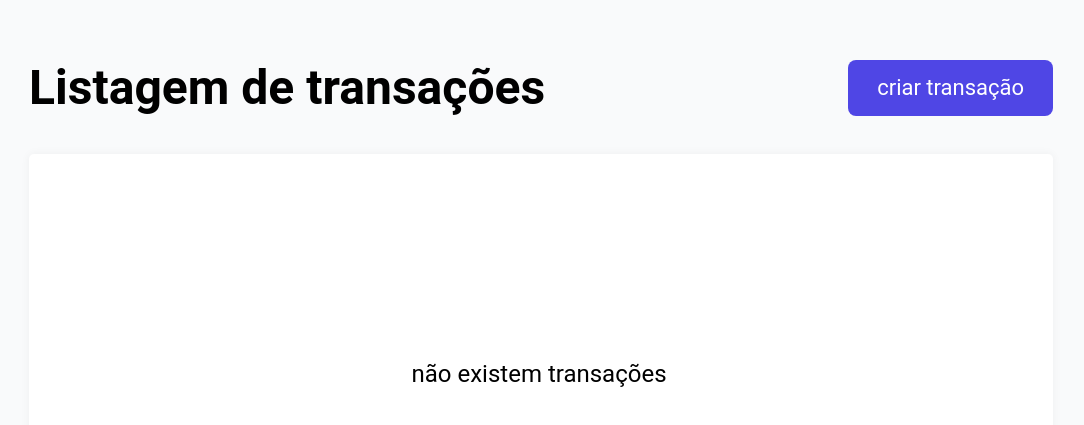
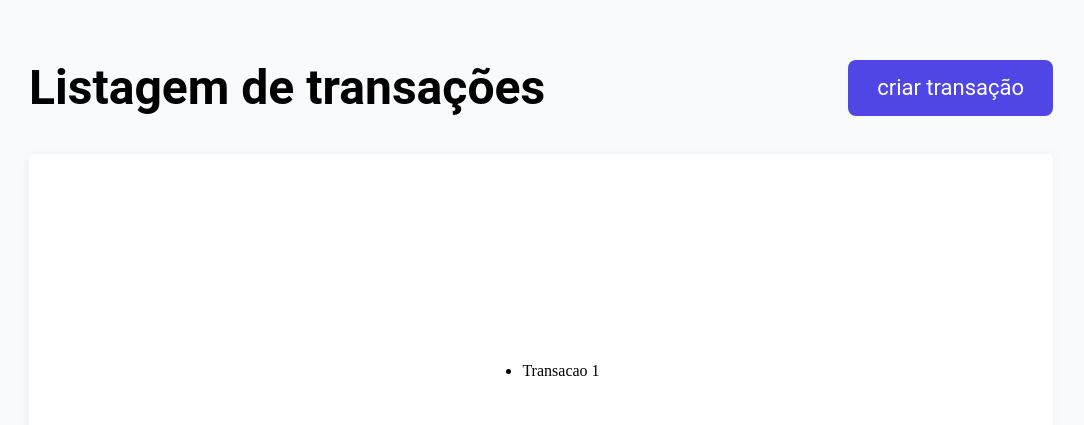
Before and after one commit to zraphael/transactions-app, a React (Create React App) app: page / in a window 1280 px wide. Shown: the part 113-538 px from the top of the page, without its empty margins (99-1183 px from the left). Built offline with nearby package versions, Linux system fonts and the light colour scheme.

Commit message:
Mudança na arquitetura da aplicação, reestrurando as pastas utilizadas e seus conteúdos com o que já havia sido produzido até então.

```diff
--- a/src/App.js
+++ b/src/App.js
@@ -1,17 +1,12 @@
-import TransactionsList from './components/TransactionsList';
+import React from 'react'
+import TransactionsList from './pages/TransactionsList/TransactionsList'
 
-const App = () => {
-  return (
-    <div
-    style={{
-      backgroundColor: '#F9FAFB',
-      margin: 0,
-      display: 'flex',
-      justifyContent: 'center'
-    }}>
-      <TransactionsList />
-    </div>
-  );
-}
+const App = () => (
+  <div style={{
+    backgroundColor: '#F9FAFB', display: 'flex', justifyContent: 'center', margin: 0,
+  }}>
+        <TransactionsList />
+      </div>
+)
 
-export default App;
+export default App
--- /dev/null
+++ b/src/components/Button/Button.js
@@ -0,0 +1,8 @@
+import React from 'react'
+import ButtonDiv from './Button.styles'
+
+const Button = (props) => (
+    <ButtonDiv>{props.content}</ButtonDiv>
+)
+
+export default Button
--- /dev/null
+++ b/src/components/Button/Button.styles.js
@@ -0,0 +1,29 @@
+import styled from 'styled-components'
+
+const ButtonDiv = styled.button`
+    width: 100%;
+    background: #4F46E5;
+    border-radius: 8px;
+    font-family: Roboto, sans-serif;
+    font-style: normal;
+    font-weight: normal;
+    font-size: 22px;
+    line-height: 26px;
+    color: #FFFFFF;
+    border: none;
+    transition: 0.7s;
+    padding: 10px;
+
+    :hover {
+        transition: 0.7s;
+        box-shadow: 0.50px 0.50px 0.50px 0.50px gray;
+        background: #3B35AC;
+    }
+
+    @media (min-width: 1034px) {
+        width: 20%;
+        height: 56px;
+    }
+`
+
+export default ButtonDiv
--- a/src/components/TransactionsList.js
+++ /dev/null
@@ -1,131 +0,0 @@
-import React, { useState, useEffect } from 'react';
-import styled from 'styled-components';
-
-const TransactionsList = () => {
-
-    const [transactionsHistory, setTransactions] = useState(() => {
-
-        const storedHistory = localStorage.getItem('transactions');
-        const transactionsState = JSON.parse(storedHistory);
-        return transactionsState;
-    })
-
-    return(
-
-        <Container>
-            <Header>
-                <Title>Listagem de transações</Title>
-                <CreateTransactionButton>criar transação</CreateTransactionButton>
-            </Header>
-            <TransactionsBox>
-            {transactionsHistory
-                ?
-                    <TransactionsListBox>
-                        {transactionsHistory.map((individualTransaction) => {
-                            return (
-                                <li>{individualTransaction}</li>)
-                        })}
-                    </TransactionsListBox>
-
-                : <NoTransaction>não existem transações</NoTransaction>}
-            </TransactionsBox>
-        </Container>
-    );
-};
-
-const Container = styled.div`
-    align-content: center;
-    width: 80%;
-    height: 100vh;
-
-    @media only screen and (min-width: 1034px) {
-        widht: 40%;
-    }
-`
-
-const Header = styled.div`
-    display: flex;
-    flex-direction: column;
-    justify-content: space-between;
-    align-items: center;
-    height: 44px;
-    padding-top 79px;
-
-    @media only screen and (min-width: 1034px) {
-        flex-direction: row;
-    }
-`
-
-const Title = styled.div`
-    height: 44px;
-    font-family: Roboto, sans-serif;
-    font-style: normal;
-    font-weight: bold;
-    font-size: 28px;
-    line-height: 56,25px;
-    white-space: nowrap;
-    padding-bottom: 15px;
-
-    @media only screen and (min-width: 1034px) {
-        widht: 100%;
-        font-size: 48px;
-    }
-`
-
-const CreateTransactionButton = styled.button`
-    width: 100%;
-    background: #4F46E5;
-    border-radius: 8px;
-    font-family: Roboto, sans-serif;
-    font-style: normal;
-    font-weight: normal;
-    font-size: 22px;
-    line-height: 26px;
-    color: #FFFFFF;
-    border: none;
-    transition: 0.7s;
-    padding: 10px;
-
-    :hover {
-        transition: 0.7s;
-        box-shadow: 0.50px 0.50px 0.50px 0.50px gray;
-        background: #3B35AC;
-    }
-
-    @media (min-width: 1034px) {
-        width: 20%;
-        height: 56px;
-    }
-`
-
-const TransactionsBox = styled.div`
-    display: flex;
-    height: 433px;
-    margin-top: 44px;
-    justify-content: center;
-    align-items: center;
-    background: #FFFFFF;
-    box-shadow: 0px 0px 10px rgba(0, 0, 0, 0.05);
-    border-radius: 5px;
-
-    @media (max-width: 1034px) {
-        margin-top: 70px;
-    }
-`
-
-const TransactionsListBox = styled.ul`
-
-`
-
-const NoTransaction = styled.div`
-
-    width: 259px;
-    height: 22px;
-    font-family: Roboto, sans-serif;
-    font-style: normal;
-    font-weight: normal;
-    font-size: 24px;
-    line-height: 28px;
-`
-
-export default TransactionsList;
--- a/src/components/actions/createTransaction.js
+++ b/src/hooks/createTransaction.js
@@ -1,4 +1,4 @@
-import { useState, useEffect } from 'react';
+import { useState, useEffect } from 'react'
 
 function createTransaction(establishmentName, value, paymentMethod) {
 
--- /dev/null
+++ b/src/pages/TransactionsList/TransactionsList.js
@@ -0,0 +1,34 @@
+import React from 'react'
+//  import getTransaction from '../../services/getTransactions'
+import Button from '../../components/Button/Button'
+import {
+  Container,
+  Title,
+  Header,
+  NoTransaction,
+  TransactionsListBox,
+  TransactionsBox,
+} from './TransactionsList.styles'
+
+const TransactionsList = () => {
+  const transactionsHistory = 'oi'
+
+  return (
+        <Container>
+            <Header>
+                <Title>Listagem de transações</Title>
+                <Button content={'criar transação'} />
+            </Header>
+            <TransactionsBox>
+                {transactionsHistory
+                  ? <TransactionsListBox>
+                        <li>Transacao 1</li>
+                    </TransactionsListBox>
+
+                  : <NoTransaction>não existem transações</NoTransaction>}
+            </TransactionsBox>
+        </Container>
+  )
+}
+
+export default TransactionsList
--- /dev/null
+++ b/src/pages/TransactionsList/TransactionsList.styles.js
@@ -0,0 +1,74 @@
+import styled from 'styled-components'
+
+const Container = styled.div`
+    align-content: center;
+    width: 80%;
+    height: 100vh;
+
+    @media only screen and (min-width: 1034px) {
+        widht: 40%;
+    }
+`
+
+const Header = styled.div`
+    display: flex;
+    flex-direction: column;
+    justify-content: space-between;
+    align-items: center;
+    height: 44px;
+    padding-top 79px;
+
+    @media only screen and (min-width: 1034px) {
+        flex-direction: row;
+    }
+`
+
+const Title = styled.div`
+    height: 44px;
+    font-family: Roboto, sans-serif;
+    font-style: normal;
+    font-weight: bold;
+    font-size: 28px;
+    line-height: 56,25px;
+    white-space: nowrap;
+    padding-bottom: 15px;
+
+    @media only screen and (min-width: 1034px) {
+        widht: 100%;
+        font-size: 48px;
+    }
+`
+
+const TransactionsBox = styled.div`
+    display: flex;
+    height: 433px;
+    margin-top: 44px;
+    justify-content: center;
+    align-items: center;
+    background: #FFFFFF;
+    box-shadow: 0px 0px 10px rgba(0, 0, 0, 0.05);
+    border-radius: 5px;
+
+    @media (max-width: 1034px) {
+        margin-top: 70px;
+    }
+`
+
+const TransactionsListBox = styled.ul`
+
+`
+
+const NoTransaction = styled.div`
+
+    width: 259px;
+    height: 22px;
+    font-family: Roboto, sans-serif;
+    font-style: normal;
+    font-weight: normal;
+    font-size: 24px;
+    line-height: 28px;
+`
+
+export {
+  Container, Title, Header, NoTransaction, TransactionsListBox, TransactionsBox,
+}
```
Also changed, not shown: package.json (+11 -1 lines), src/index.js (+5 -5 lines), .eslintrc.js (added), src/services/getTransactions.js (added), 2 other files (tests, documents, lock files or other folders).
